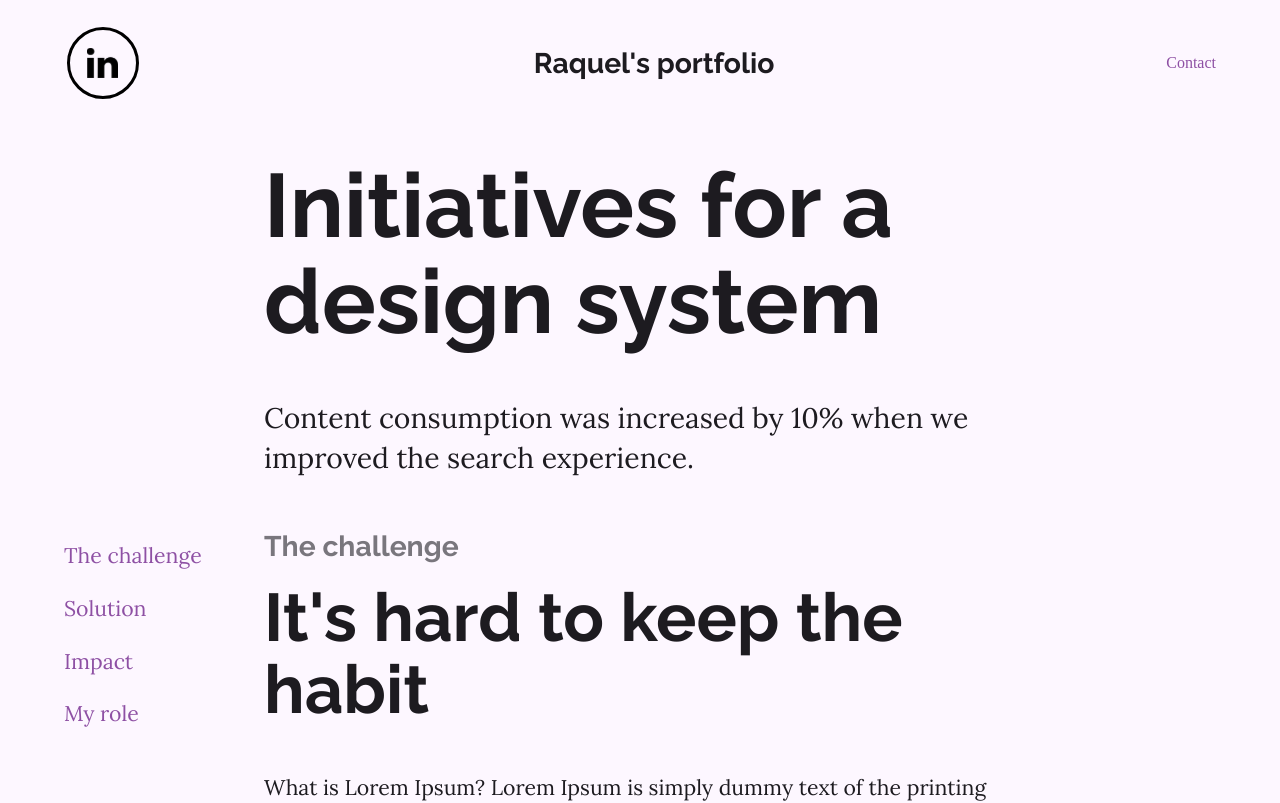
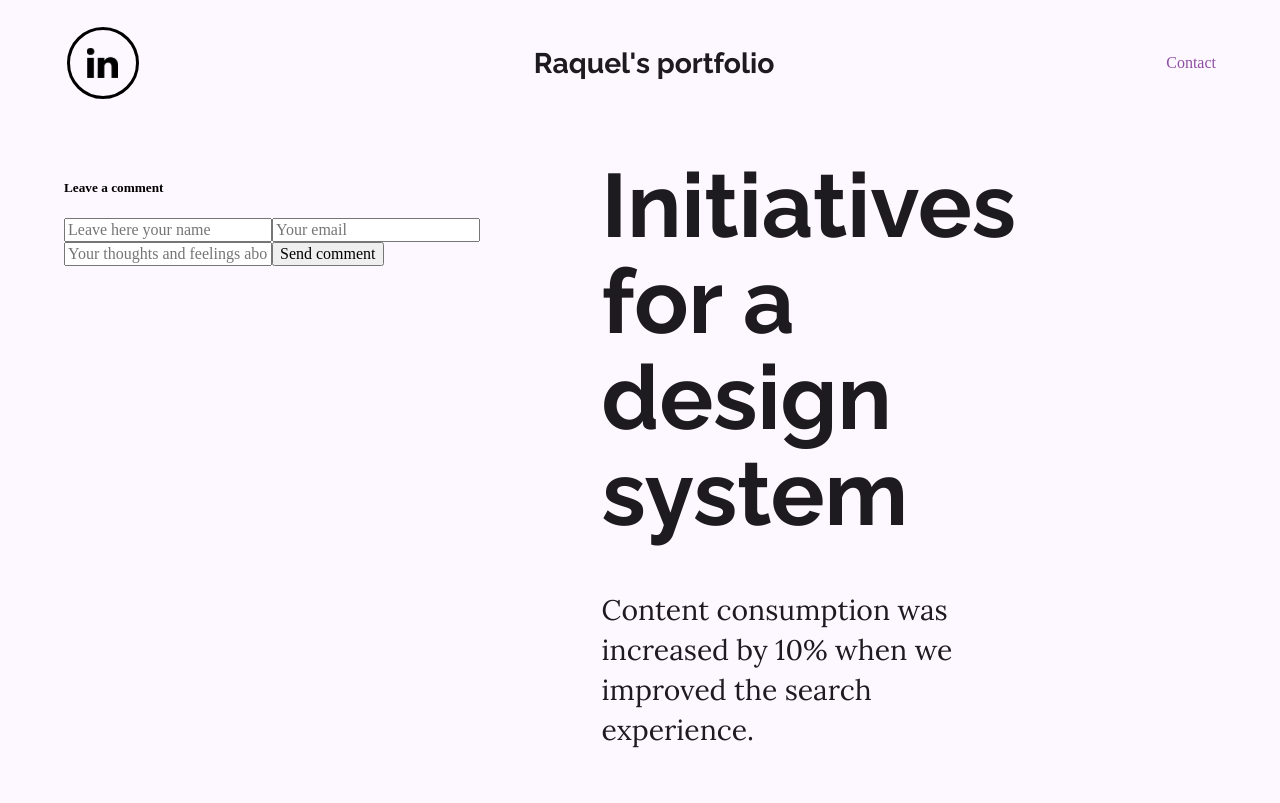
Before and after one commit to raquelvilas/portfolio, an Angular app: page /portfolio/detail-project/1 in a window 1280 px wide. Shown: the top 803 px of the page. Built offline with nearby package versions, Linux system fonts and the light colour scheme.

Commit message:
Adding the comments feature

```diff
--- a/src/app/components/detail-project/detail-project.component.css
+++ b/src/app/components/detail-project/detail-project.component.css
@@ -6,7 +6,7 @@
 .detail {
   display: grid;
   grid-template-columns: auto 1fr auto;
-  grid-template-rows: auto 1fr;
+  grid-template-rows: auto 1fr auto;
   min-height: 100vh;
 }
 
@@ -25,6 +25,10 @@
 
 .detail__right__spacing {
   grid-area: 2 / 3 / 3 / 4;
+}
+
+.detail__comments {
+  grid-area: 3 / 2 / 4 / 3;
 }
 
 /* Containers itens*/
@@ -99,6 +103,10 @@
   transition: 0.7s all;
 }
 
+.detail__comments__title {
+  font-size: 40px;
+}
+
 /* Responsive layouts */
 
 /* Extra-small */
--- a/src/app/components/detail-project/detail-project.component.html
+++ b/src/app/components/detail-project/detail-project.component.html
@@ -73,4 +73,38 @@
   </section>
 
   <div class="detail__right__spacing"></div>
+
+  <section class="detail__comment">
+    <h5 class="detail__comment__title">Leave a comment</h5>
+    <form class="detail__comment__form">
+      <label for="author"></label>
+      <input
+        type="text"
+        class="input"
+        id="author"
+        name="author"
+        placeholder="Leave here your name"
+        [value]="comment.author"
+      />
+      <label for="email"></label>
+      <input
+        type="email"
+        class="input"
+        id="email"
+        name="email"
+        placeholder="Your email"
+        [value]="comment.email"
+      />
+      <label for="content"></label>
+      <input
+        type="textarea"
+        class="input"
+        id="comment"
+        name="comment"
+        placeholder="Your thoughts and feelings about this project"
+        [value]="comment.content"
+      />
+      <button class="send-comment" (click)="addComment()">Send comment</button>
+    </form>
+  </section>
 </section>
--- a/src/app/components/detail-project/detail-project.component.ts
+++ b/src/app/components/detail-project/detail-project.component.ts
@@ -1,5 +1,7 @@
-import { ActivatedRoute } from '@angular/router';
+import { ActivatedRoute, Router } from '@angular/router';
 import { Component, OnInit } from '@angular/core';
+import { ProjectsService } from 'src/app/services/projects.service';
+import { Comment } from 'src/app/model/comment';
 
 @Component({
   selector: 'app-detail-project',
@@ -8,10 +10,33 @@ import { Component, OnInit } from '@angular/core';
 })
 export class DetailProjectComponent implements OnInit {
   id: string = '';
+  activeComment: boolean = false;
 
-  constructor(private activatedRouter: ActivatedRoute) {}
+  comment: Comment = {
+    author: '',
+    email: '',
+    content: '',
+  };
+  constructor(
+    private activatedRouter: ActivatedRoute,
+    private service: ProjectsService,
+    private router: Router
+  ) {}
 
   ngOnInit(): void {
     this.id = this.activatedRouter.snapshot.paramMap.get('id')!;
   }
+
+  componentReload() {
+    this.activeComment = true;
+    this.router.routeReuseStrategy.shouldReuseRoute = () => false;
+    this.router.onSameUrlNavigation = 'reload';
+    this.router.navigate([this.router.url]);
+  }
+
+  addComment() {
+    this.service.insertComment(this.comment).subscribe(() => {
+      this.componentReload;
+    });
+  }
 }
--- a/src/app/components/list-projects/project-card/project-card.component.html
+++ b/src/app/components/list-projects/project-card/project-card.component.html
@@ -15,7 +15,11 @@
   </div>
 
   <div class="card__footer">
-    <button class="material-symbols-sharp {{ changeFavoriteIcon() }}">
+    <button
+      class="material-symbols-sharp"
+      (click)="updateFavorite()"
+      [ngClass]="favoriteState()"
+    >
       favorite
     </button>
     <md-filled-button>Explore</md-filled-button>
--- a/src/app/components/list-projects/project-card/project-card.component.ts
+++ b/src/app/components/list-projects/project-card/project-card.component.ts
@@ -22,7 +22,7 @@ export class ProjectCardComponent {
 
   constructor(private service: ProjectsService) {}
 
-  changeFavoriteIcon(): string {
+  favoriteState(): string {
     if (this.project.Project_favorite == false) {
       return 'inactive';
     } else if (this.project.Project_favorite == true) {
--- /dev/null
+++ b/src/app/model/comment.ts
@@ -0,0 +1,5 @@
+export interface Comment {
+  author: string;
+  email: string;
+  content: string;
+}
--- a/src/app/services/projects.service.ts
+++ b/src/app/services/projects.service.ts
@@ -2,6 +2,7 @@ import { Injectable } from '@angular/core';
 import { HttpClient } from '@angular/common/http';
 import { Observable, filter, find, map } from 'rxjs';
 import { Project } from '../model/project';
+import { Comment } from '../model/comment';
 
 @Injectable({
   providedIn: 'root',
@@ -28,7 +29,11 @@ export class ProjectsService {
 
   changeFavorite(project: Project): Observable<Project> {
     project.Project_favorite = !project.Project_favorite;
-    const url = `http://localhost:3000/detail-project/${project.Project_id}`;
+    const url = `${this.API}/${project.Project_id}`;
     return this.http.put<Project>(url, project);
   }
+
+  insertComment(comment: Comment): Observable<Comment> {
+    return this.http.post<Comment>(this.API, comment);
+  }
 }
```
